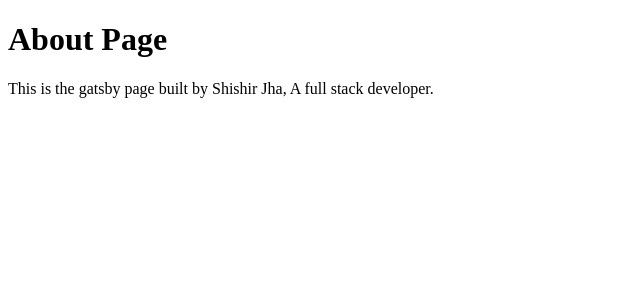
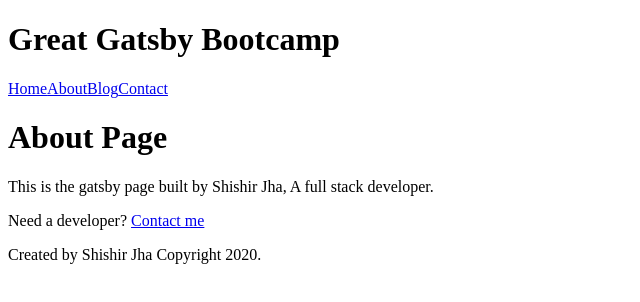
Before and after one commit to whitebumblebee/gatsbyBootcampCode, a Gatsby site: page /about in a window 1280 px wide. Shown: the whole page, without its empty margins (0-640 px from the left). Built offline with nearby package versions, Linux system fonts and the light colour scheme; Gatsby itself is replaced by a stand-in of ours.

Commit message:
add header and footer

```diff
--- /dev/null
+++ b/src/components/footer.js
@@ -0,0 +1,9 @@
+import React from 'react'
+
+export default function footer() {
+    return (
+        <footer>
+            Created by Shishir Jha Copyright 2020.
+        </footer>
+    )
+}
--- /dev/null
+++ b/src/components/header.css
@@ -0,0 +1,3 @@
+.header-component {
+    display: flex;
+}
--- /dev/null
+++ b/src/components/header.js
@@ -0,0 +1,17 @@
+import { Link } from 'gatsby'
+import React from 'react'
+import './header.css'
+
+export default function header() {
+    return (
+        <div>
+            <h1>Great Gatsby Bootcamp</h1>
+            <div className="header-component">
+                <Link to="/">Home</Link>
+                <Link to="/about">About</Link>
+                <Link to="/blog">Blog</Link>
+                <Link to="/contact">Contact</Link>
+            </div>
+        </div>
+    )
+}
--- a/src/pages/about.js
+++ b/src/pages/about.js
@@ -1,10 +1,16 @@
 import React from 'react';
+import {Link} from 'gatsby';
+import Footer from '../components/footer'
+import Header from '../components/header'
 
 const AboutPage = () => {
     return(
         <div>
+            <Header/>
             <h1>About Page</h1>
             <p>This is the gatsby page built by Shishir Jha, A full stack developer.</p>
+             <p>Need a developer? <Link to='/contact'>Contact me</Link> </p>
+             <Footer />
         </div>
     )
 };
--- a/src/pages/blog.js
+++ b/src/pages/blog.js
@@ -1,10 +1,13 @@
 import React from 'react';
-
+import Footer from '../components/footer'
+import Header from '../components/header'
 const BlogPage = () => {
     return(
         <div>
+            <Header/>
             <h1>Blog Page</h1>
             <p>Blog list will appear here...</p>
+            <Footer/>
         </div>
     )
 };
```
Also changed, not shown: src/pages/contact.js (+6 -2 lines), src/pages/index.js (+7 -2 lines).
